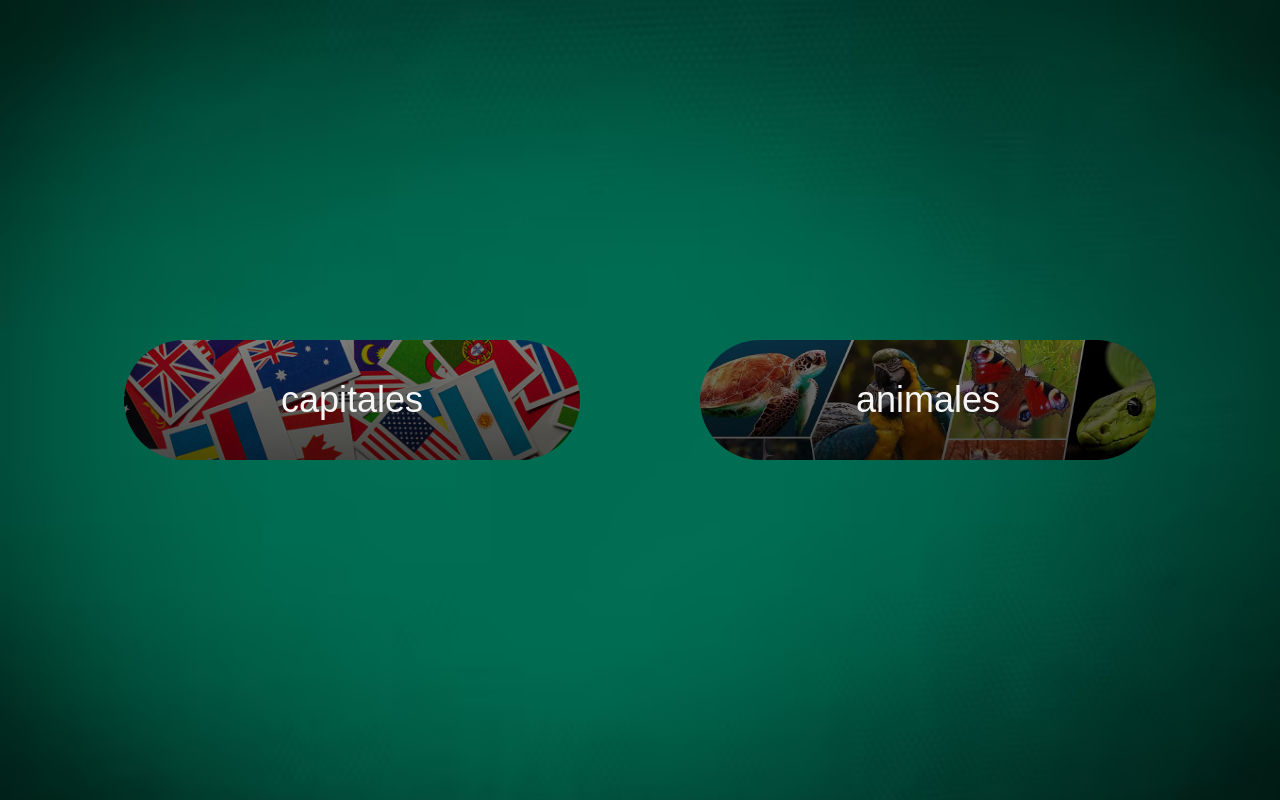
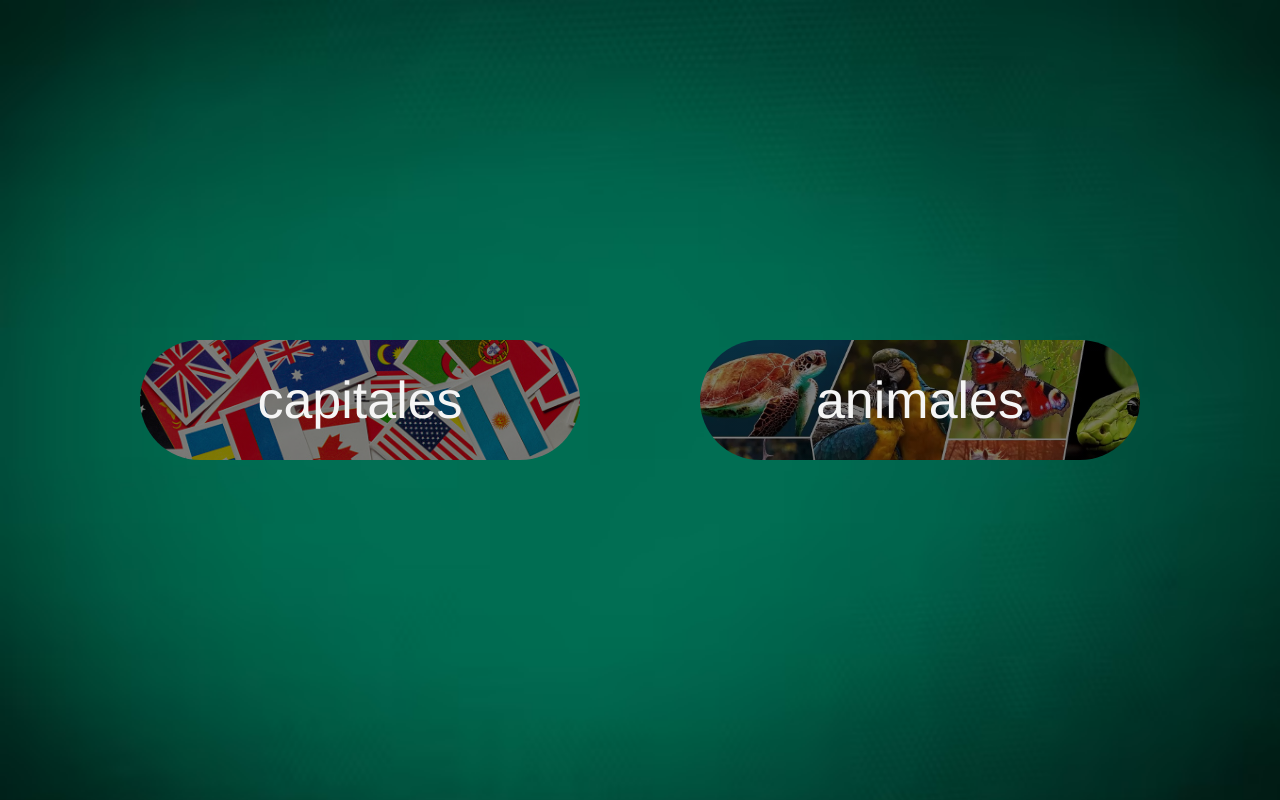
Before and after one commit to TomasGruning/Ahorcado-HTML, a plain HTML site: page index.html in a window 1280 px wide. Drawn offline with Linux system fonts and the light colour scheme.

Commit message:
boludeces

```diff
--- a/index.html
+++ b/index.html
@@ -27,29 +27,30 @@
                 border: none;
                 border-radius: 90px;
                 text-align: center;
-                font-size: 36px;
-                width: 57vh;
+                font-size: 6.5vh;
+                font-family: 'Franklin Gothic Medium', 'Arial Narrow', Arial, sans-serif;
+                width: 55vh;
                 height: 15vh;
-                transition: transform 0.5s ease;
+                transition: transform 0.46s ease;
             }
             button:hover {
                 transform: scale(1.15);
             }
 
             #capitales {
-                background: linear-gradient(rgba(0, 0, 0, 0.5), rgba(0, 0, 0, 0.7)), url(assets/capitales.jpg);
+                background: linear-gradient(rgba(0, 0, 0, 0.5), rgba(0, 0, 0, 0.5)), url(assets/capitales.jpg);
                 background-size: 60vh;
             }
 
             #animales {
-                background: linear-gradient(rgba(0, 0, 0, 0.5), rgba(0, 0, 0, 0.7)), url(assets/animales.jpeg);
+                background: linear-gradient(rgba(0, 0, 0, 0.5), rgba(0, 0, 0, 0.5)), url(assets/animales.jpeg);
                 background-size: 57vh;
             }
         </style>
     </head>
 
     <body>
-        <button id="capitales" onClick="logJSONData(this); location.href=   'juego.html'">capitales</button>
+        <button id="capitales" onClick="logJSONData(this); location.href='juego.html'">capitales</button>
         <button id="animales" onClick="logJSONData(this); location.href='juego.html'">animales</button>
     </body>
 </html>
```
Also changed, not shown: juego.html (+2 -2 lines).
